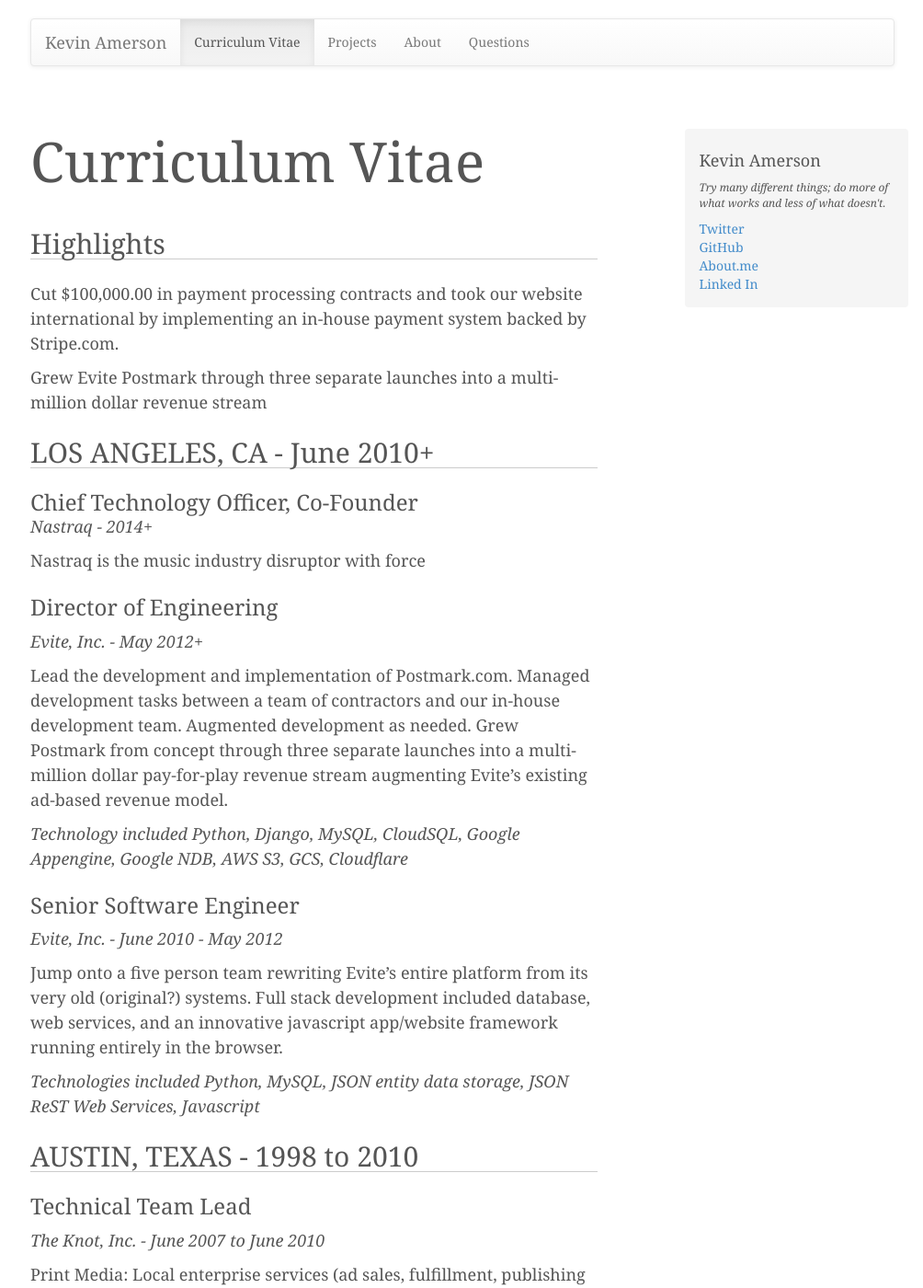
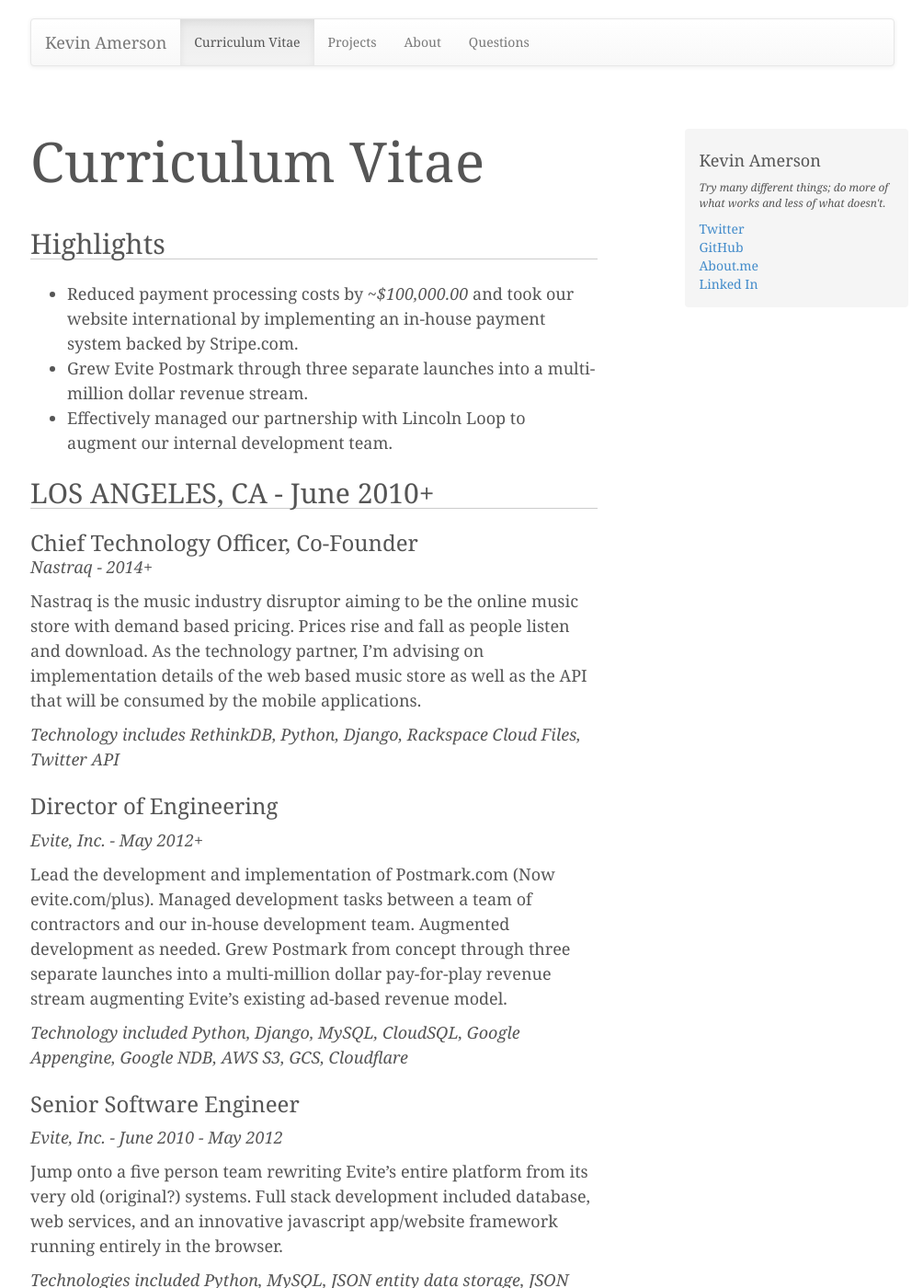
Before and after one commit to rayleyva/caoimhghin.github.io, a Jekyll site: the page built from cv.md, in a window 1280 px wide and 1400 px high. Shown: the whole window at 92% size, without its empty margins (137-1141 px from the left). Built offline with Jekyll 4.4.1, drawn with Linux system fonts in a browser that asks for light colours; nearby versions of some CDN libraries.

Commit message:
updates to cv

```diff
--- a/cv.md
+++ b/cv.md
@@ -8,21 +8,23 @@
 
 ## Highlights
 
-Cut $100,000.00 in payment processing contracts and took our website international by implementing an in-house payment system backed by Stripe.com.
-
-Grew Evite Postmark through three separate launches into a multi-million dollar revenue stream
+* Reduced payment processing costs by *~$100,000.00* and took our website international by implementing an in-house payment system backed by Stripe.com.
+* Grew Evite Postmark through three separate launches into a multi-million dollar revenue stream.
+* Effectively managed our partnership with Lincoln Loop to augment our internal development team.
 
 ## LOS ANGELES, CA - June 2010+
 
 ### Chief Technology Officer, Co-Founder
 *Nastraq - 2014+*
 
-Nastraq is the music industry disruptor with force
+Nastraq is the music industry disruptor aiming to be the online music store with demand based pricing. Prices rise and fall as people listen and download. As the technology partner, I'm advising on implementation details of the web based music store as well as the API that will be consumed by the mobile applications.
+
+*Technology includes RethinkDB, Python, Django, Rackspace Cloud Files, Twitter API*
 
 ### Director of Engineering
 *Evite, Inc. - May 2012+*
 
-Lead the development and implementation of Postmark.com. Managed development tasks between a team of contractors and our in-house development team. Augmented development as needed. Grew Postmark from concept through three separate launches into a multi-million dollar pay-for-play revenue stream augmenting Evite's existing ad-based revenue model.
+Lead the development and implementation of Postmark.com (Now evite.com/plus). Managed development tasks between a team of contractors and our in-house development team. Augmented development as needed. Grew Postmark from concept through three separate launches into a multi-million dollar pay-for-play revenue stream augmenting Evite's existing ad-based revenue model.
 
 *Technology included Python, Django, MySQL, CloudSQL, Google Appengine, Google NDB, AWS S3, GCS, Cloudflare*
 
```
